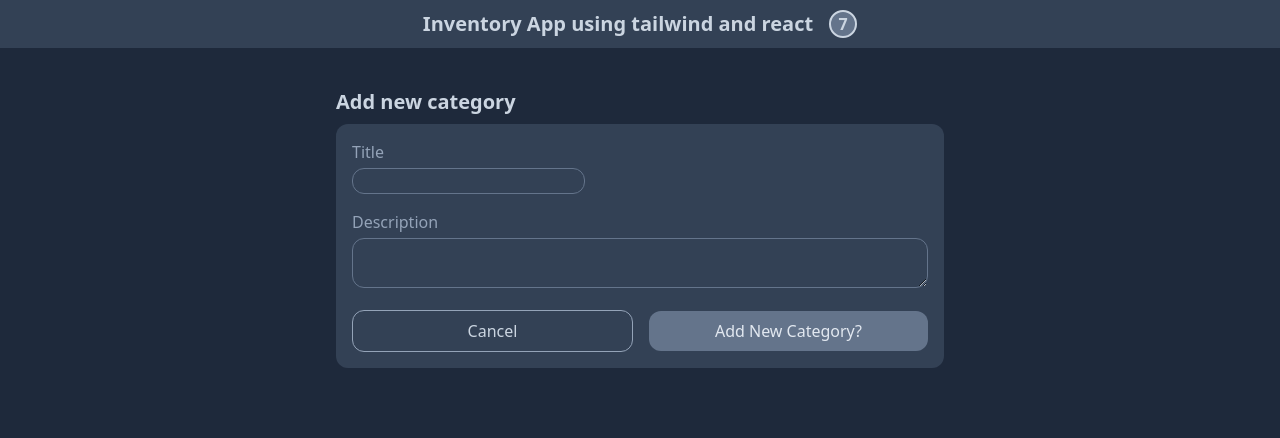
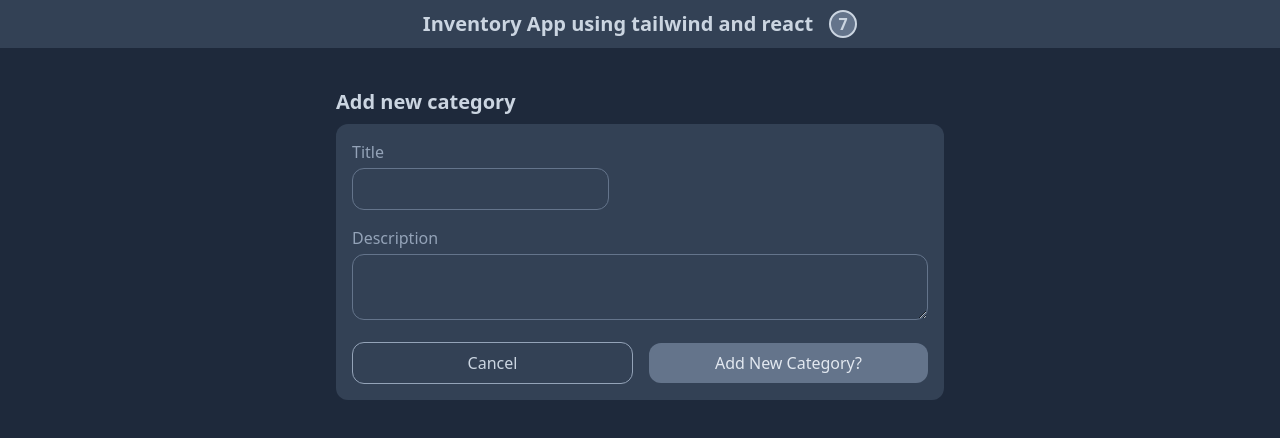
Before and after one commit to yasminebrahimi/inventory_app_react, a React (Vite) app: page / in a window 1280 px wide. Shown: the top 438 px of the page. Built offline with nearby package versions, Linux system fonts and the light colour scheme.

Commit message:
Add Tailwind forms plugin and convert components to JSX

```diff
--- a/package.json
+++ b/package.json
@@ -15,6 +15,7 @@
   },
   "devDependencies": {
     "@eslint/js": "^10.0.1",
+    "@tailwindcss/forms": "^0.5.11",
     "@types/react": "^19.2.17",
     "@types/react-dom": "^19.2.3",
     "@vitejs/plugin-react": "^6.0.3",
--- a/src/App.jsx
+++ b/src/App.jsx
@@ -1,5 +1,5 @@
 import "./App.css";
-import Category from "./components/Category";
+import CategoryForm from "./components/Category";
 import NavBar from "./components/NavBar";
 
 const products = [];
@@ -12,7 +12,7 @@ function App() {
       <div className="bg-slate-800 min-h-screen">
         <NavBar />
         <div className="container max-w-screen-sm mx-auto p-4">
-          <Category />
+          <CategoryForm />
         </div>
       </div>
     </div>
--- a/tailwind.config.js
+++ b/tailwind.config.js
@@ -4,5 +4,8 @@ export default {
   theme: {
     extend: {},
   },
-  plugins: [],
+  plugins: [
+    require("@tailwindcss/forms"),
+    // ...
+  ],
 };
```
Also changed, not shown: src/components/Category.jsx (renamed from src/components/Category.js), src/components/NavBar.jsx (renamed from src/components/NavBar.js), src/components/Products.js (deleted), src/components/Products.jsx (added), 1 other file (tests, documents, lock files or other folders).
